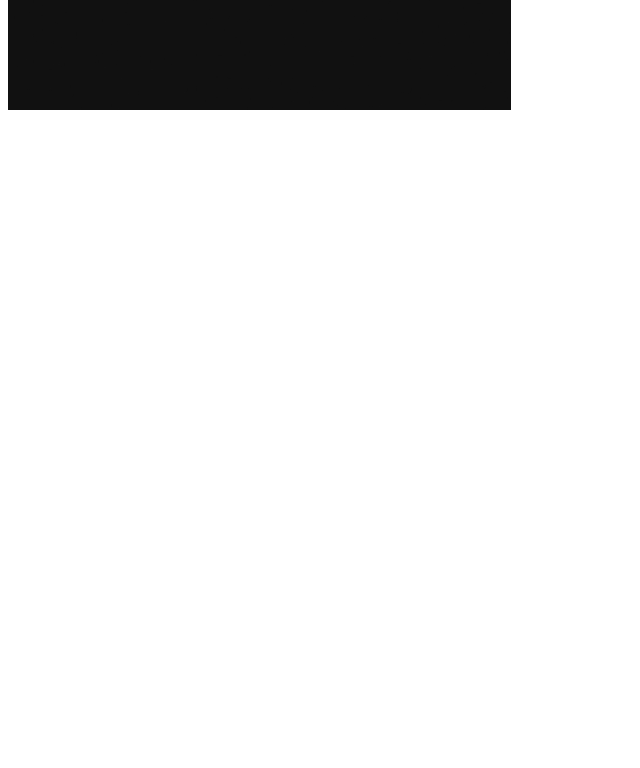
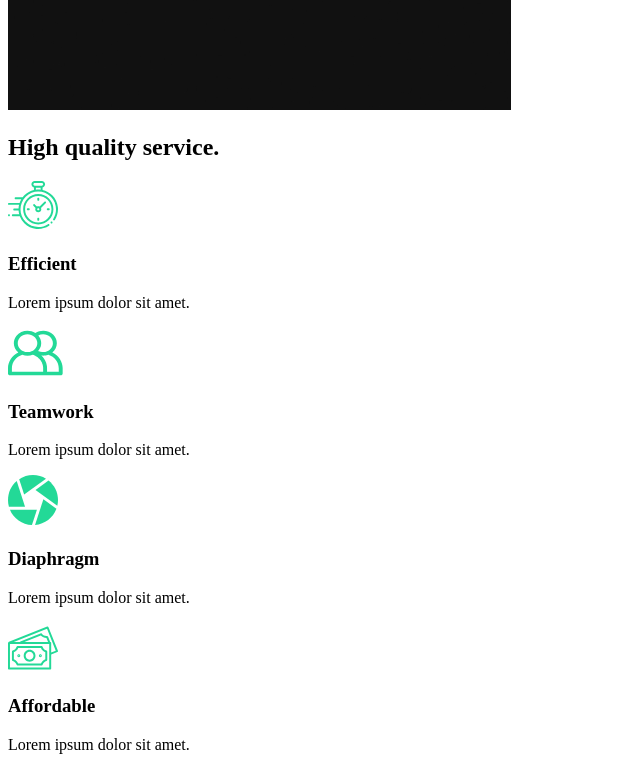
Before and after one commit to olivierpoisson/Capture-Portfolio, a React (Create React App) app in the folder capture_portfolio_app/: page / in a window 1280 px wide. Shown: the part 860-1628 px from the top of the page, without its empty margins (0-640 px from the left). Before the commit the page ends 982 px from the top, so only its background shows below. Built offline with nearby package versions, Linux system fonts and the light colour scheme.

Commit message:
Services Section html

```diff
--- /dev/null
+++ b/capture_portfolio_app/src/components/ServicesSection.js
@@ -0,0 +1,53 @@
+//! Import Icons
+import clock from "../img/clock.svg";
+import diaphragm from "../img/diaphragm.svg"
+import money from "../img/money.svg";
+import teamwork from "../img/teamwork.svg"
+import home2 from "../img/home2.png"
+
+const ServicesSection = () => {
+    return (
+        <div className="services">
+            <div className="description">
+                <h2>
+                    High <span>quality</span> service.
+                </h2>
+                <div className="cards">
+                    <div className="card">
+                        <div className="icon">
+                            <img alt="icon-clock" src={clock} alt="" />
+                            <h3>Efficient</h3>
+                        </div>
+                        <p>Lorem ipsum dolor sit amet.</p>
+                    </div>
+                    <div className="card">
+                        <div className="icon">
+                            <img alt="icon-teamwork" src={teamwork} alt="" />
+                            <h3>Teamwork</h3>
+                        </div>
+                        <p>Lorem ipsum dolor sit amet.</p>
+                    </div>
+                    <div className="card">
+                        <div className="icon">
+                            <img alt="icon-diaphgragm" src={diaphragm} alt="" />
+                            <h3>Diaphragm</h3>
+                        </div>
+                        <p>Lorem ipsum dolor sit amet.</p>
+                    </div>
+                    <div className="card">
+                        <div className="icon">
+                            <img alt="icon-money" src={money} alt="" />
+                            <h3>Affordable</h3>
+                        </div>
+                        <p>Lorem ipsum dolor sit amet.</p>
+                    </div>
+                </div>
+            </div>
+            <div className="image">
+                <img src={home2} alt="" />
+            </div>
+        </div>
+    )
+}
+
+export default ServicesSection
--- a/capture_portfolio_app/src/pages/AboutUs.js
+++ b/capture_portfolio_app/src/pages/AboutUs.js
@@ -1,9 +1,13 @@
 //! Page Components
 import AboutSection from "../components/AboutSection"
+import ServicesSection from "../components/ServicesSection"
 
 const AboutUs = () => {
     return (
-        <AboutSection/>
+        <>
+            <AboutSection/>
+            <ServicesSection/>
+        </>
     )
 }
 
```
